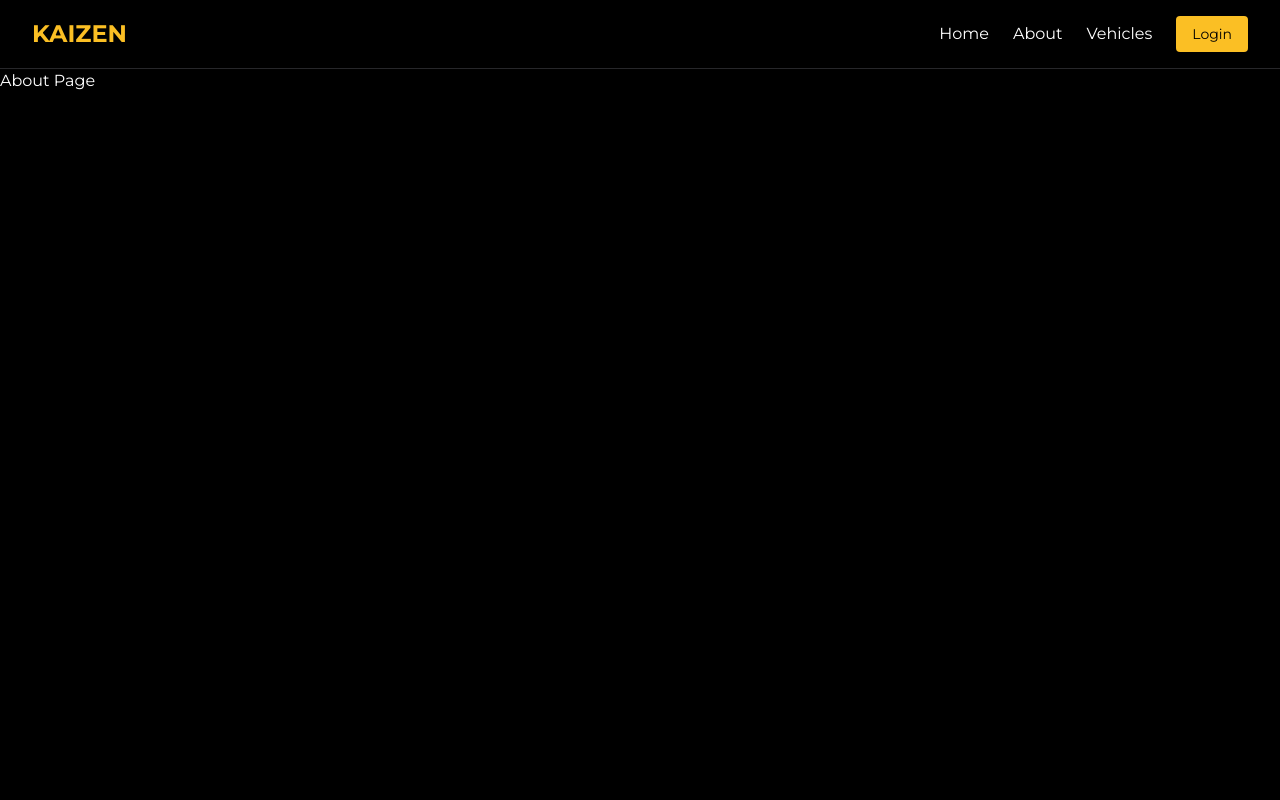
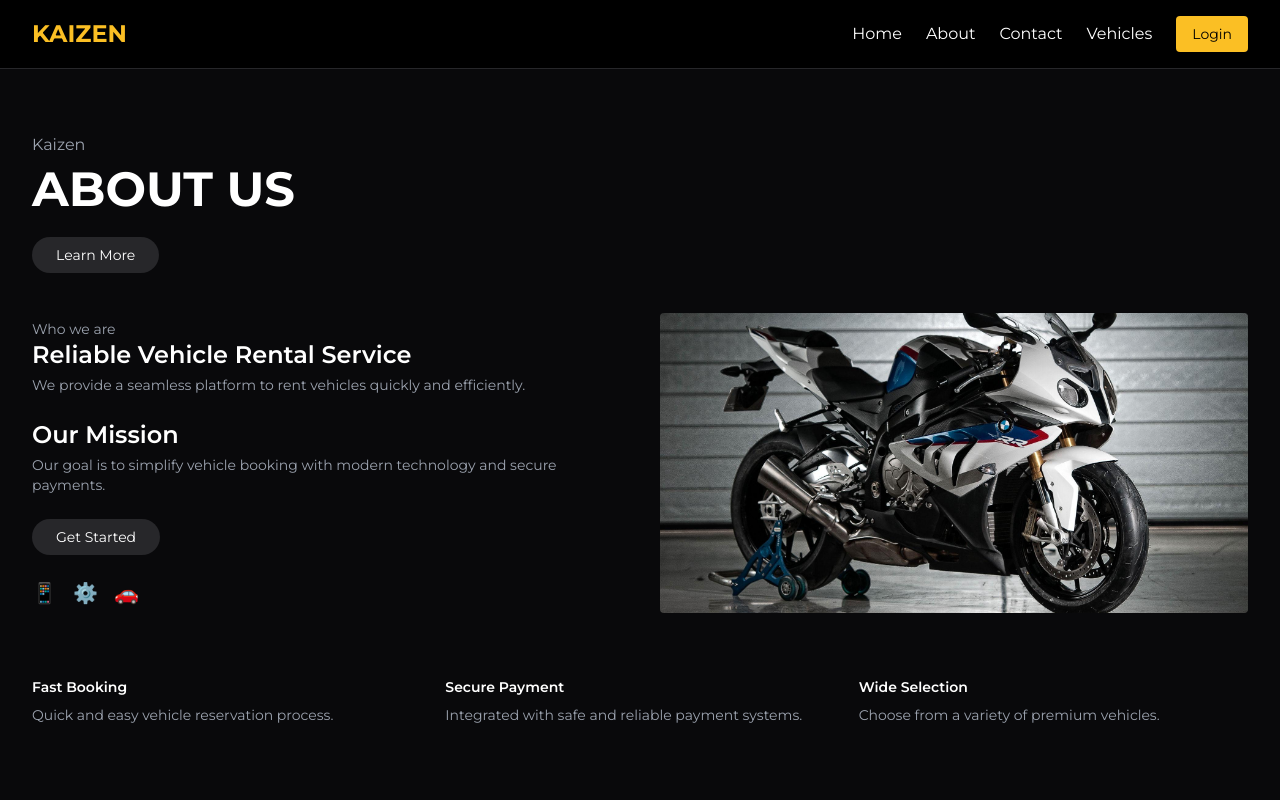
Before and after one commit to sandiproka/kaizen-vehicle-rental, a React (Vite) app in the folder Frontend/: page /about in a window 1280 px wide. Shown: the top 800 px of the page. Built offline with nearby package versions, Linux system fonts and the light colour scheme.

Commit message:
Add About Us page with UI and navbar integration

```diff
--- a/Frontend/src/components/layout/Navbar.jsx
+++ b/Frontend/src/components/layout/Navbar.jsx
@@ -34,6 +34,10 @@ const Navbar = () => {
 
         <Link to="/about" className="hover:text-amber-400">
           About
+        </Link>
+
+        <Link to="/contact" className="hover:text-amber-400">
+          Contact
         </Link>
 
         <Link to="/vehicles" className="hover:text-amber-400">
--- a/Frontend/src/pages/About.jsx
+++ b/Frontend/src/pages/About.jsx
@@ -1,5 +1,101 @@
+import Navbar from "../components/layout/Navbar";
+import Footer from "../components/layout/Footer";
+
 const About = () => {
-  return <div className="text-white bg-black min-h-screen">About Page</div>;
+  return (
+    <div className="bg-zinc-950 text-white min-h-screen flex flex-col">
+
+
+
+      {/* MAIN */}
+      <div className="flex-1 px-8 py-16 max-w-7xl mx-auto w-full">
+
+        {/* TOP SMALL TEXT */}
+        <p className="text-gray-400 mb-2">Kaizen</p>
+
+        {/* TITLE */}
+        <h1 className="text-5xl font-bold mb-6">ABOUT US</h1>
+
+        {/* BUTTON */}
+        <div className="mb-10">
+          <button className="bg-zinc-800 px-6 py-2 rounded-full text-sm">
+            Learn More
+          </button>
+        </div>
+
+        {/* CONTENT GRID */}
+        <div className="grid md:grid-cols-2 gap-10 items-center">
+
+          {/* LEFT TEXT */}
+          <div className="space-y-6">
+            <div>
+              <p className="text-gray-400 text-sm">Who we are</p>
+              <h2 className="text-2xl font-semibold">
+                Reliable Vehicle Rental Service
+              </h2>
+              <p className="text-gray-400 text-sm mt-1">
+                We provide a seamless platform to rent vehicles quickly and efficiently.
+              </p>
+            </div>
+
+            <div>
+              <h2 className="text-2xl font-semibold">
+                Our Mission
+              </h2>
+              <p className="text-gray-400 text-sm mt-1">
+                Our goal is to simplify vehicle booking with modern technology and secure payments.
+              </p>
+            </div>
+
+            <button className="bg-zinc-800 px-6 py-2 rounded-full text-sm">
+              Get Started
+            </button>
+
+            {/* ICONS (optional placeholders) */}
+            <div className="flex gap-4 text-gray-500 text-xl mt-4">
+              <span>📱</span>
+              <span>⚙️</span>
+              <span>🚗</span>
+            </div>
+          </div>
+
+          {/* RIGHT IMAGE */}
+          <div>
+            <img
+                src="/bikes/bmw/45.jpg"
+                alt="Car"
+                className="w-full h-[300px] object-cover rounded"
+              />
+          </div>
+
+        </div>
+
+        {/* BOTTOM SECTION */}
+        <div className="grid md:grid-cols-3 gap-6 mt-16 text-gray-400 text-sm">
+
+          <div>
+            <h3 className="text-white font-semibold mb-2">Fast Booking</h3>
+            <p>Quick and easy vehicle reservation process.</p>
+          </div>
+
+          <div>
+            <h3 className="text-white font-semibold mb-2">Secure Payment</h3>
+            <p>Integrated with safe and reliable payment systems.</p>
+          </div>
+
+          <div>
+            <h3 className="text-white font-semibold mb-2">Wide Selection</h3>
+            <p>Choose from a variety of premium vehicles.</p>
+          </div>
+
+        </div>
+
+      </div>
+
+
+
+    </div>
+  );
 };
 
 export default About;
--- a/Frontend/src/pages/Payment.jsx
+++ b/Frontend/src/pages/Payment.jsx
@@ -14,9 +14,6 @@ const Payment = () => {
   const [form, setForm] = useState({
     name: "",
     email: user?.email || "",
-    card: "",
-    expiry: "",
-    cvv: "",
   });
 
   const [dates, setDates] = useState({
@@ -39,9 +36,6 @@ const Payment = () => {
   const handleCardPayment = async () => {
     if (
       !form.name ||
-      !form.card ||
-      !form.expiry ||
-      !form.cvv ||
       !dates.startDate ||
       !dates.endDate
     ) {
--- a/Frontend/src/routes/AppRoutes.jsx
+++ b/Frontend/src/routes/AppRoutes.jsx
@@ -28,6 +28,7 @@ const AppRoutes = () => {
         {/* ✅ Layout Wrapper */}
         <Route element={<MainLayout />}>
 
+          <Route path="/about" element={<About />} />
           <Route path="/" element={<Landing />} />
           <Route path="/about" element={<About />} />
           <Route path="/vehicles" element={<Vehicles />} />
```
